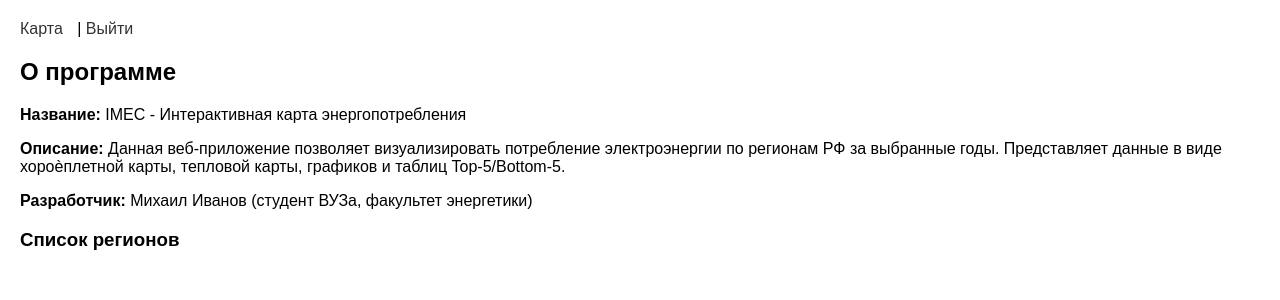
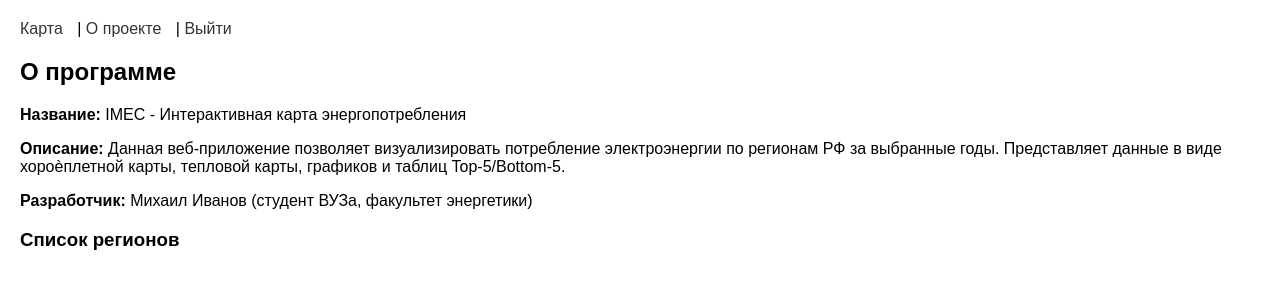
Before and after one commit to KRATZ-5/imec-ver-3-1, a FastAPI app: template app/templates/about.html in a window 1280 px wide. Shown: the top 300 px of the page. Run offline with FastAPI, Linux system fonts and the light colour scheme; the template is opened without the code that fills it, so the values that code supplies are empty; parts of the project's set-up code (start-up, migrations or seed data) failed here and were passed over.

Commit message:
Edit layout.html

```diff
--- a/app/templates/layout.html
+++ b/app/templates/layout.html
@@ -9,6 +9,7 @@
 <body>
     <nav>
         <a href="/">Карта</a>
+        | <a href="/about">О проекте</a>
         {% if user and user.role == 'admin' %}
             | <a href="/admin">Панель администратора</a>
         {% endif %}
```
